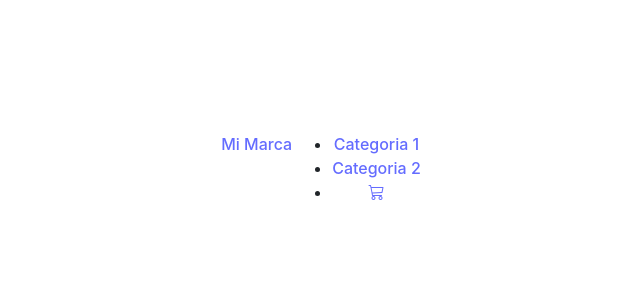
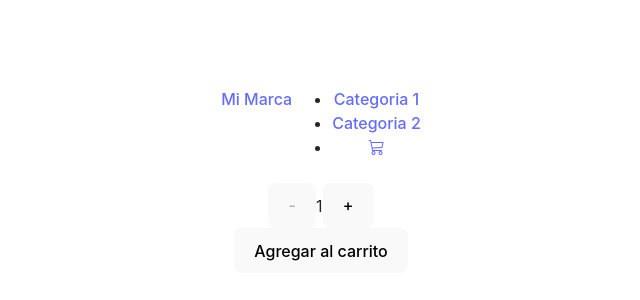
Before and after one commit to NicolasHasbun/React-vite, a React (Vite) app: page / in a window 1280 px wide. Shown: the part 220-520 px from the top of the page, without its empty margins (319-959 px from the left). Built offline with nearby package versions, Linux system fonts and the light colour scheme.

Commit message:
arreglos en carrito

```diff
--- /dev/null
+++ b/src/components/ItemCount/index.jsx
@@ -0,0 +1,32 @@
+import './itemCount.css';
+import React, {useEffect, useState} from 'react';
+
+export const itemCount = ({ initial, stock, onAdd }) => {
+    const [count, setCount] = useState(parseInt(initial));
+
+    const decrease = () => {
+        setCount(count - 1);
+    }
+
+    const increase = () => {
+        setCount(count + 1);
+    }
+
+    useEffect(() => {
+        setCount(parseInt(initial));
+
+    }, [initial])
+
+    return (
+        <div className='counter'>
+            <button disabled={count <= 1} onClick={decrease}>-</button>
+            <span>{count}</span>
+            <button disabled={count >= stock} onClick={increase}>+</button>
+            <div>
+                <button disabled={stock <= 0} onClick={() => onAdd(count)}>Agregar al carrito</button>
+            </div>
+        </div>
+    )
+}
+
+export default itemCount;
--- a/src/components/ItemListContainer/index.jsx
+++ b/src/components/ItemListContainer/index.jsx
@@ -1,9 +1,17 @@
 import React from 'react';
 import Title from '../Title';
+import ItemCount from '../ItemCount';
 
 export const ItemListContainer = ({ texto }) => {
+
+    const onAdd = (quantity) => {
+        console.log(`compraste ${quantity} unidades`);
+    }
     return (
+        <>
         <Title greeting={texto}/>
+        <ItemCount initial={1} stock={5} onAdd={onAdd} />
+        </>
     );
 }
 
```
Also changed, not shown: src/components/ItemCount/itemCount.css (added).
